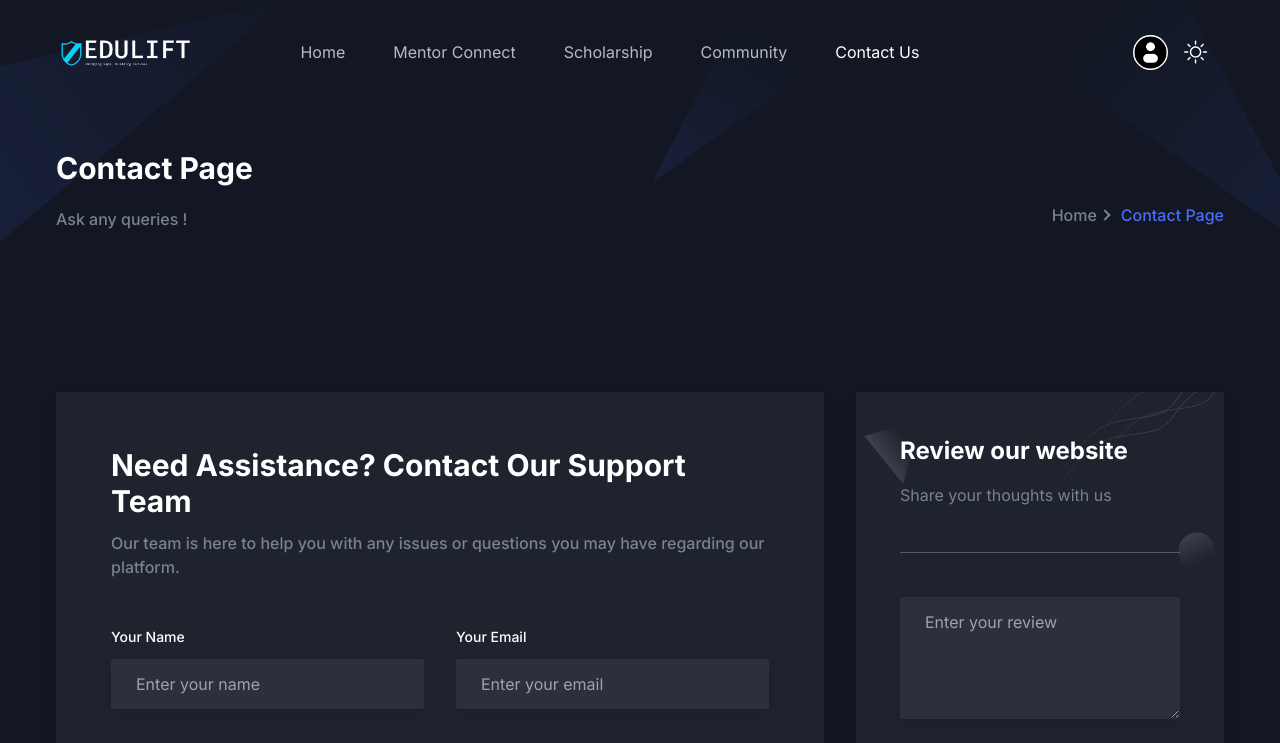
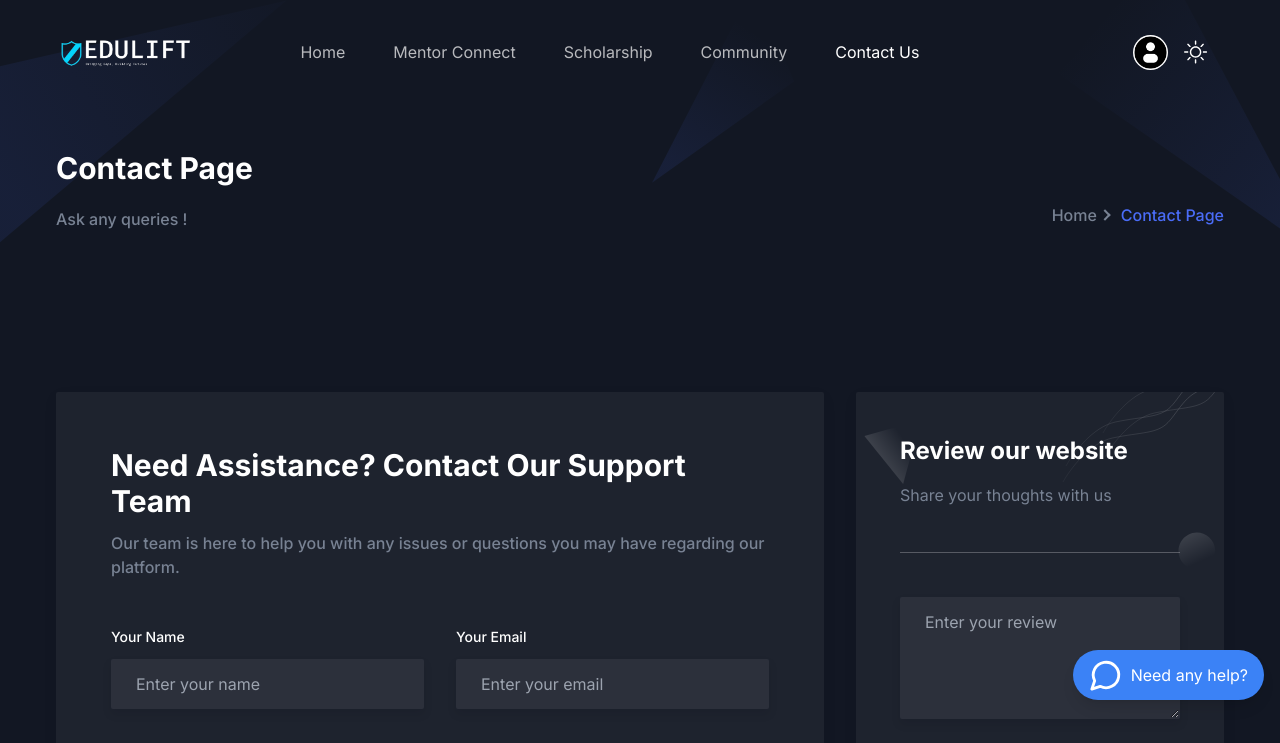
Before and after one commit to salifshaikh/Console.Code1, a Next.js app: page /contact in a window 1280 px wide. Shown: the top 743 px of the page. Built offline with nearby package versions, Linux system fonts and the light colour scheme.

Commit message:
few chnages

```diff
--- a/src/app/contact/page.tsx
+++ b/src/app/contact/page.tsx
@@ -1,15 +1,47 @@
 "use client"
+import React from 'react';
+import { MessageCircle, X } from 'lucide-react';
 import Breadcrumb from "@/components/Common/Breadcrumb";
 import Contact from "@/components/Contact";
-import { Rating } from 'react-simple-star-rating'
-import { Metadata } from "next";
 import { useState } from "react";
 
 
+const ChatbotWidget = () => {
+  const [isOpen, setIsOpen] = React.useState(false);
 
+  const toggleChatbot = () => setIsOpen(!isOpen);
 
-
-
+  return (
+    <div className="fixed bottom-[100px] right-4 z-50">
+      {!isOpen ? (
+        <button
+          onClick={toggleChatbot}
+          className="flex items-center bg-blue-500 text-white px-4 py-2 rounded-full shadow-lg hover:bg-blue-600 transition-colors"
+        >
+          <MessageCircle className="mr-2" size={34} />
+          Need any help?
+        </button>
+      ) : (
+        <div className="bg-white rounded-lg shadow-xl w-[350px] h-[430px] flex flex-col">
+          <div className="flex justify-between items-center p-4 border-b">
+            <h3 className="font-semibold">Chatbot</h3>
+            <button onClick={toggleChatbot} className="text-gray-500 hover:text-gray-700">
+              <X size={20} />
+            </button>
+          </div>
+          <div className="flex-grow">
+            <iframe
+              allow="microphone;"
+              width="100%"
+              height="100%"
+              src="https://console.dialogflow.com/api-client/demo/embedded/e54f8ae3-1f71-4a5c-8fb9-6222a727a5da"
+            ></iframe>
+          </div>
+        </div>
+      )}
+    </div>
+  );
+};
 const ContactPage = () => {
   const [rating, setRating] = useState(0)
   return (
@@ -18,6 +50,7 @@ const ContactPage = () => {
         pageName="Contact Page"
         description="Ask any queries !"
       />
+         <ChatbotWidget />
 
       <Contact />
     </>
--- a/src/components/Brands/index.tsx
+++ b/src/components/Brands/index.tsx
@@ -12,7 +12,7 @@ const Brands = () => {
       <div className="container">
       <SectionTitle
             title="Our Partners"
-            paragraph="There are many variations of passages of Lorem Ipsum available but the majority have suffered alteration in some form."
+            paragraph="We are proud to collaborate with a diverse range of esteemed partners who share our vision and contribute to our success. Through their valuable support and expertise, we are able to continuously grow and offer innovative solutions."
             center
           />
         <div className="-mx-4 flex flex-wrap">
--- a/src/components/Contact/index.tsx
+++ b/src/components/Contact/index.tsx
@@ -1,4 +1,5 @@
 import NewsLatterBox from "./NewsLatterBox";
+import Testimonials from "@/components/Testimonials";
 
 const Contact = () => {
   const faqs = [
@@ -101,6 +102,7 @@ const Contact = () => {
             <NewsLatterBox />
           </div>
         </div>
+        <Testimonials />
       {/* FAQs Section */}
         <div className="mt-16">
           <h2 className="mb-8 text-3xl font-bold text-black dark:text-white">
```
Also changed, not shown: 1 other file (tests, documents, lock files or other folders).
